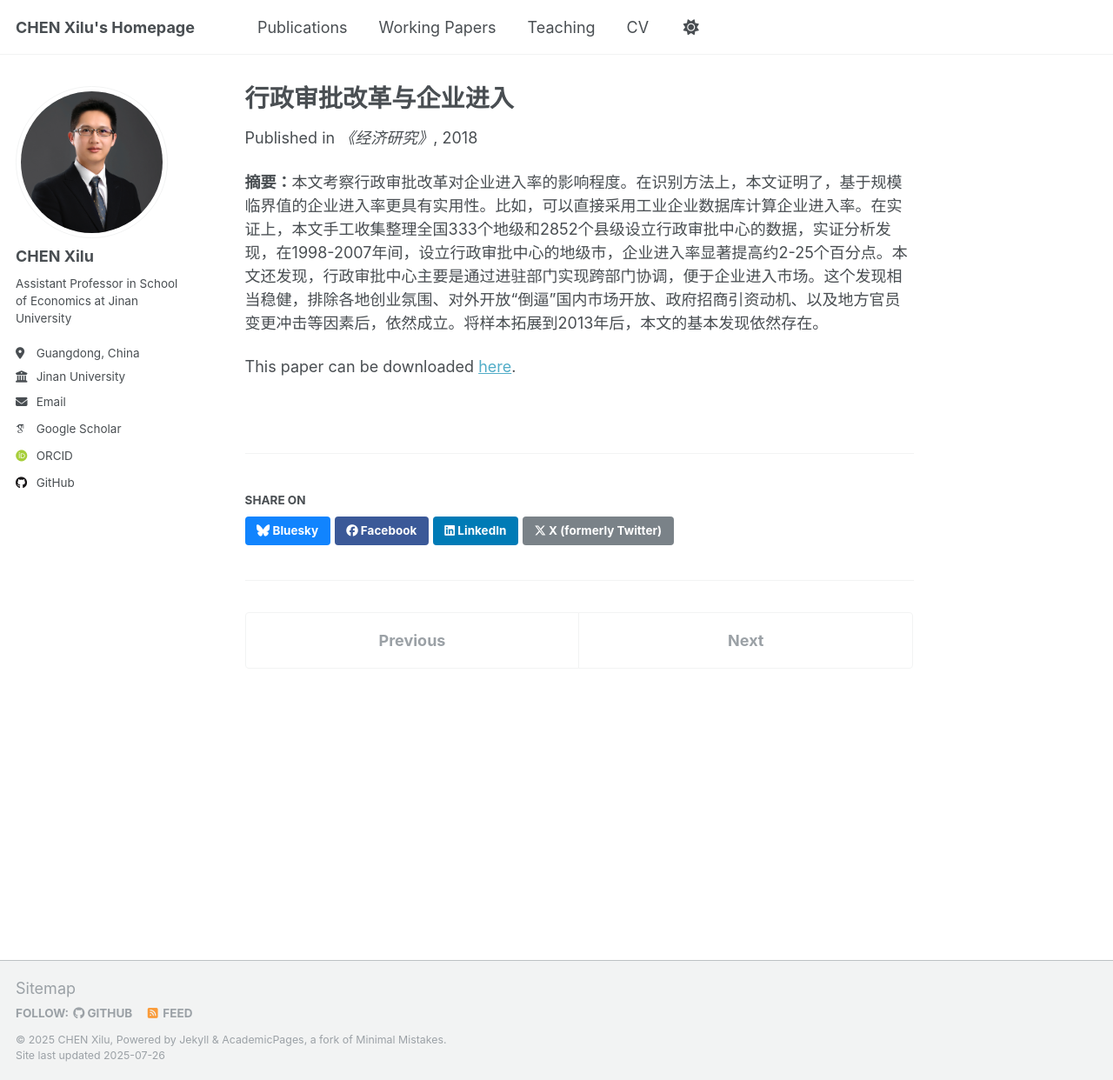
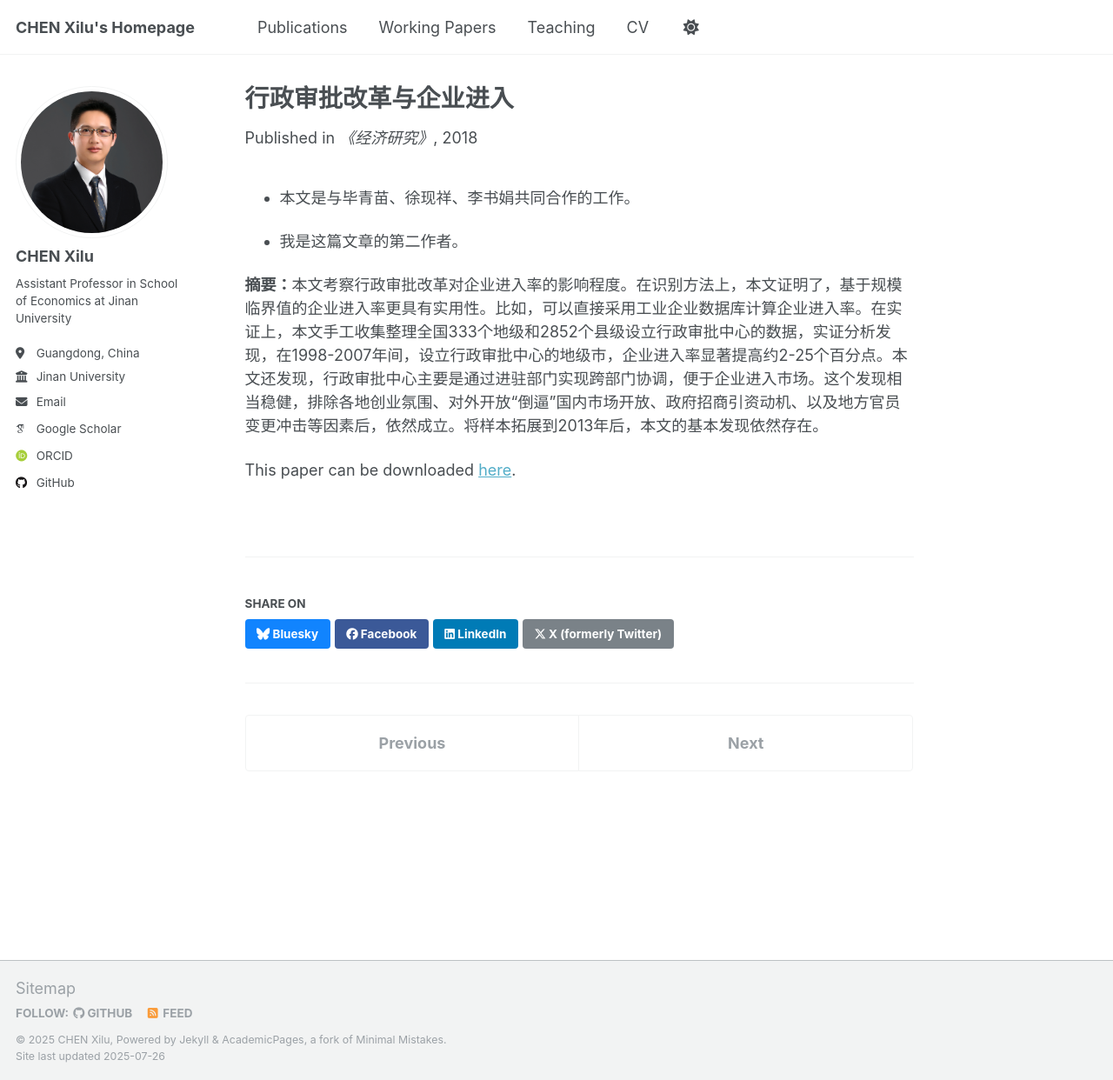
Before and after one commit to Xilu-CHEN/xilu-chen.github.io, a Jekyll site: the page built from _publications/JJYJ2018.md, in a window 1280 px wide and 1242 px high. Shown: the whole window at 87% size. Built offline with Jekyll 4.4.1, drawn with Linux system fonts in a browser that asks for light colours; some web fonts are replaced; a script that is not in the unit is left out.

Commit message:
Update JJYJ2018.md

```diff
--- a/_publications/JJYJ2018.md
+++ b/_publications/JJYJ2018.md
@@ -9,6 +9,10 @@ venue: '《经济研究》'
 paperurl: 'http://xilu-chen.github.io/files/JJYJ2018.pdf'
 ---
 
+* 本文是与毕青苗、徐现祥、李书娟共同合作的工作。
+
+* 我是这篇文章的第二作者。
+
 **摘要：**本文考察行政审批改革对企业进入率的影响程度。在识别方法上，本文证明了，基于规模临界值的企业进入率更具有实用性。比如，可以直接采用工业企业数据库计算企业进入率。在实证上，本文手工收集整理全国333个地级和2852个县级设立行政审批中心的数据，实证分析发现，在1998-2007年间，设立行政审批中心的地级市，企业进入率显著提高约2-25个百分点。本文还发现，行政审批中心主要是通过进驻部门实现跨部门协调，便于企业进入市场。这个发现相当稳健，排除各地创业氛围、对外开放“倒逼”国内市场开放、政府招商引资动机、以及地方官员变更冲击等因素后，依然成立。将样本拓展到2013年后，本文的基本发现依然存在。
 
 This paper can be downloaded [here](http://xilu-chen.github.io/files/JJYJ2018.pdf){:target="_blank"}.
```
